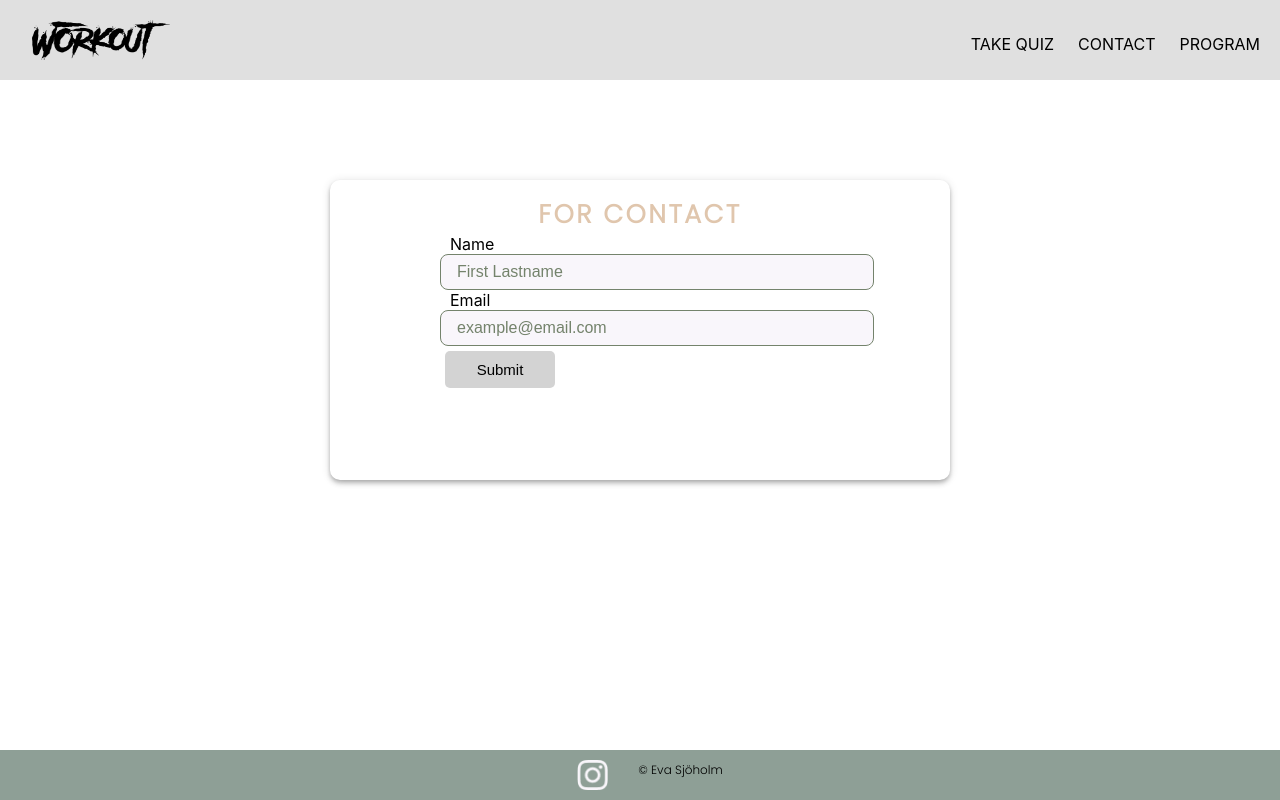
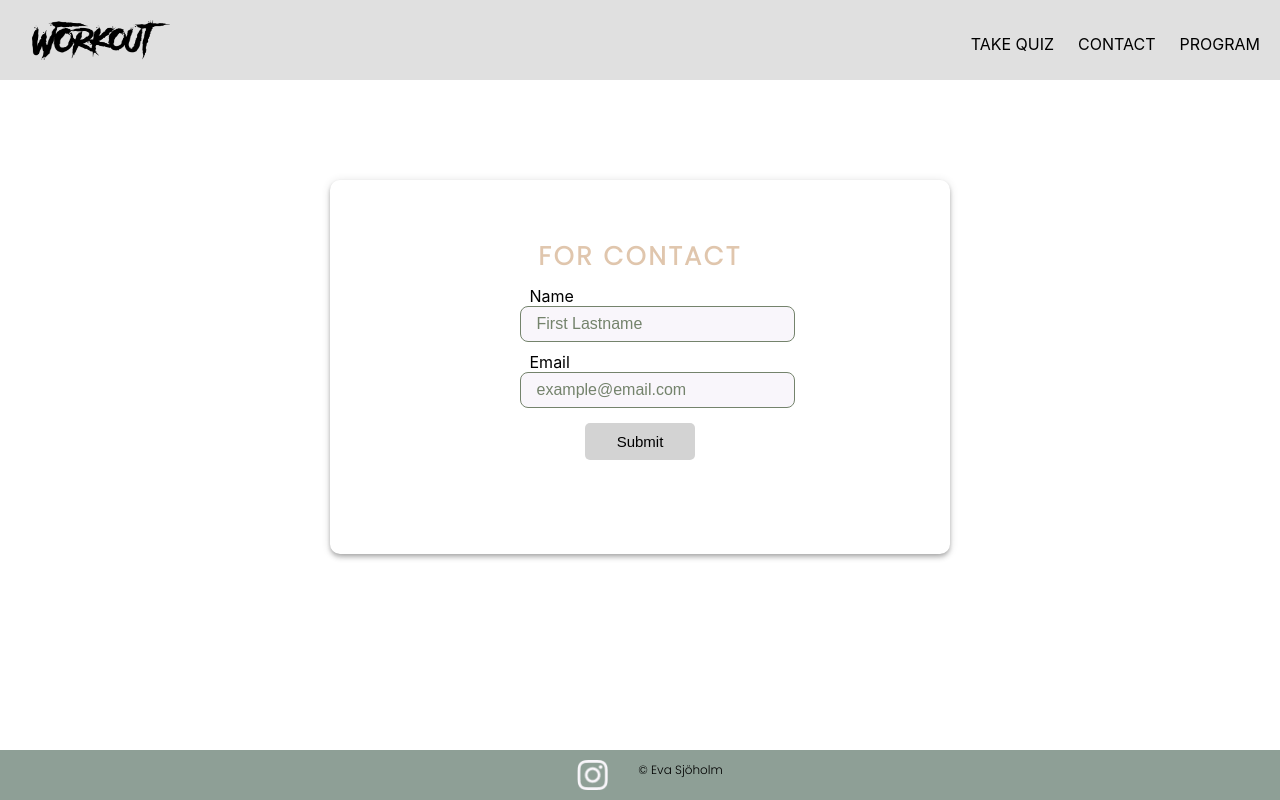
Before and after one commit to EvaSjoholm/project-W-frontend, a React (Create React App) app: page /Contact in a window 1280 px wide. Built offline with nearby package versions, Linux system fonts and the light colour scheme.

Commit message:
fix to desktop version contactform

```diff
--- a/src/components/ContactForm/ContactForm.css
+++ b/src/components/ContactForm/ContactForm.css
@@ -172,6 +172,8 @@
         width: 70%;
         max-width: 400px;
         margin: 32px auto 64px auto;
+        display: flex;
+        flex-direction: column;
     }
 
     form {
@@ -207,14 +209,4 @@
         margin: 15px auto 10px auto;
         width: auto;
       }
-      .contact {
-        padding: 0 10px;
-        width: 80%;
-        max-width: 600px;
-        height: 300px;
-        box-shadow: 0px 2px 4px -1px rgba(0,0,0,0.2), 0px 4px 5px 0px rgba(0,0,0,0.14), 0px 1px 10px 0px rgba(0,0,0,0.12);
-        border-radius: 10px;
-        margin: 100px auto;
     }
-
-  }
```
